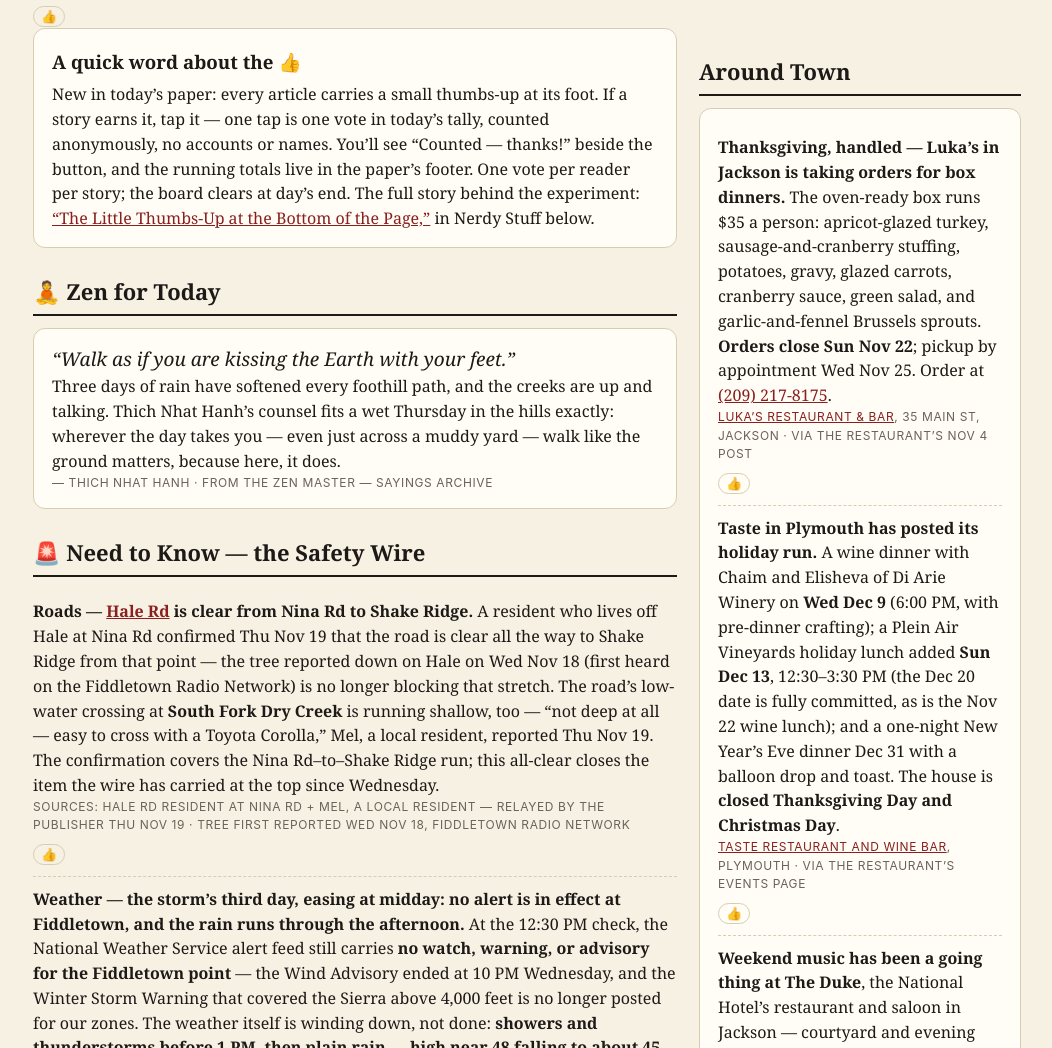
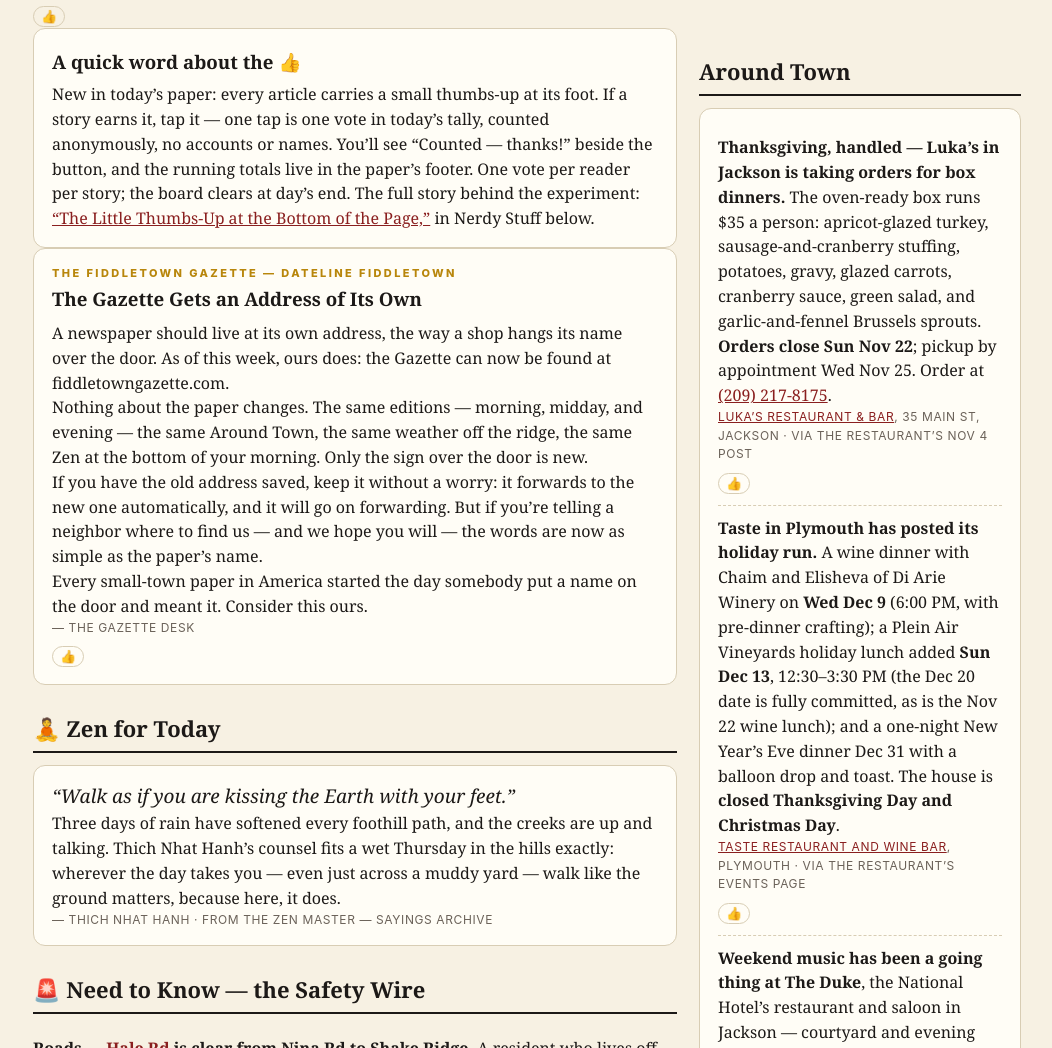
Before and after one commit to davedellaquila/fiddletown-gazette, a plain HTML site: page index.html in a window 1280 px wide. Shown: the part 1048-2096 px from the top of the page, without its empty margins (113-1165 px from the left). Drawn offline with Linux system fonts and the light colour scheme; no server answers.

Commit message:
Publish Dave-approved 'The Gazette Gets an Address of Its Own' verbatim at the top of MAIN (domain live and verified); gazette-address joins the thumbs hosts; carry through Sun Nov 22

```diff
--- a/index.html
+++ b/index.html
@@ -286,6 +286,15 @@ html.fs-0{zoom:1}html.fs-1{zoom:1.08}html.fs-2{zoom:1.16}html.fs-3{zoom:1.24}htm
   <div class="card" id="thumbs-notice">
     <h3 style="margin:2px 0 6px">A quick word about the 👍</h3>
     <p style="margin:0">New in today&#8217;s paper: every article carries a small thumbs-up at its foot. If a story earns it, tap it — one tap is one vote in today&#8217;s tally, counted anonymously, no accounts or names. You&#8217;ll see &#8220;Counted — thanks!&#8221; beside the button, and the running totals live in the paper&#8217;s footer. One vote per reader per story; the board clears at day&#8217;s end. The full story behind the experiment: <a href="#nerdy-stuff">&#8220;The Little Thumbs-Up at the Bottom of the Page,&#8221;</a> in Nerdy Stuff below.</p>
+  </div>
+  <div class="card" id="gazette-address">
+    <p class="kicker">The Fiddletown Gazette — dateline Fiddletown</p>
+    <h3 style="margin:2px 0 8px">The Gazette Gets an Address of Its Own</h3>
+    <p>A newspaper should live at its own address, the way a shop hangs its name over the door. As of this week, ours does: the Gazette can now be found at fiddletowngazette.com.</p>
+    <p>Nothing about the paper changes. The same editions — morning, midday, and evening — the same Around Town, the same weather off the ridge, the same Zen at the bottom of your morning. Only the sign over the door is new.</p>
+    <p>If you have the old address saved, keep it without a worry: it forwards to the new one automatically, and it will go on forwarding. But if you&#8217;re telling a neighbor where to find us — and we hope you will — the words are now as simple as the paper&#8217;s name.</p>
+    <p>Every small-town paper in America started the day somebody put a name on the door and meant it. Consider this ours.</p>
+    <p class="meta">— The Gazette desk</p>
   </div>
     <h2>🧘 Zen for Today</h2>
     <div class="card" id="zen-today">
--- a/thumbs.js
+++ b/thumbs.js
@@ -159,7 +159,7 @@
     function addAll(sel) { Array.prototype.forEach.call(document.querySelectorAll(sel), function (el) { if (hosts.indexOf(el) < 0) hosts.push(el); }); }
     addAll("article.ev");
     addAll(".item");
-    ["the-lead", "featured-story", "marker-of-the-day", "reading-the-roadside"].forEach(function (id) {
+    ["the-lead", "featured-story", "marker-of-the-day", "reading-the-roadside", "gazette-address"].forEach(function (id) {
       var el = document.getElementById(id);
       if (el && hosts.indexOf(el) < 0 && !el.querySelector(".item, article.ev")) hosts.push(el);
     });
```
Also changed, not shown: 1 other file.
